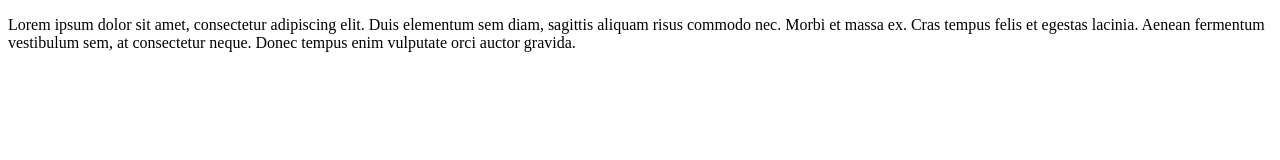
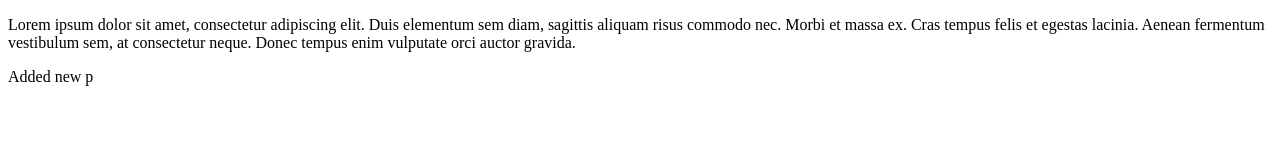
Before and after one commit to dschinzo/Web-programming-with-Python-and-Javascript, a plain HTML site: page lecture1/selection.html in a window 1280 px wide. Drawn offline with Linux system fonts and the light colour scheme.

Commit message:
Little change

```diff
--- a/lecture1/selection.html
+++ b/lecture1/selection.html
@@ -13,5 +13,8 @@
         <p>
             Lorem ipsum dolor sit amet, consectetur adipiscing elit. Duis elementum sem diam, sagittis aliquam risus commodo nec. Morbi et massa ex. Cras tempus felis et egestas lacinia. Aenean fermentum vestibulum sem, at consectetur neque. Donec tempus enim vulputate orci auctor gravida.
         </p>
+        <p>
+            Added new p
+        </p>
     </body>
 </html>
```
